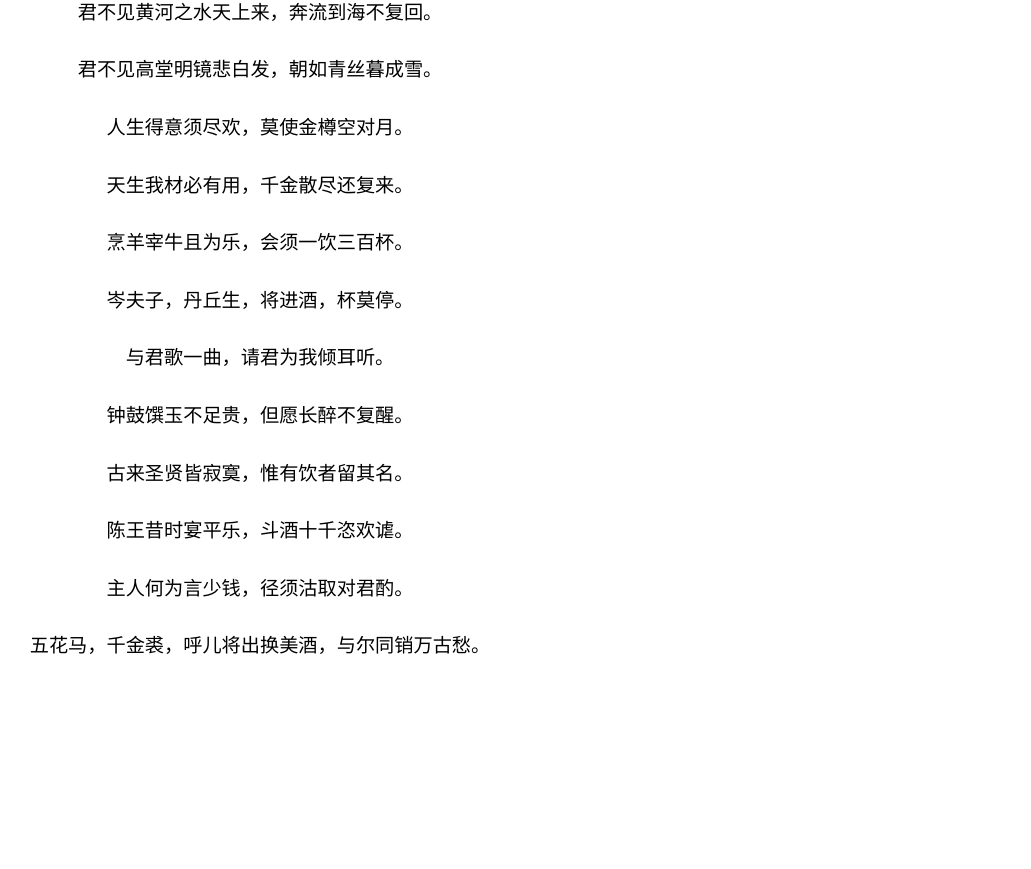
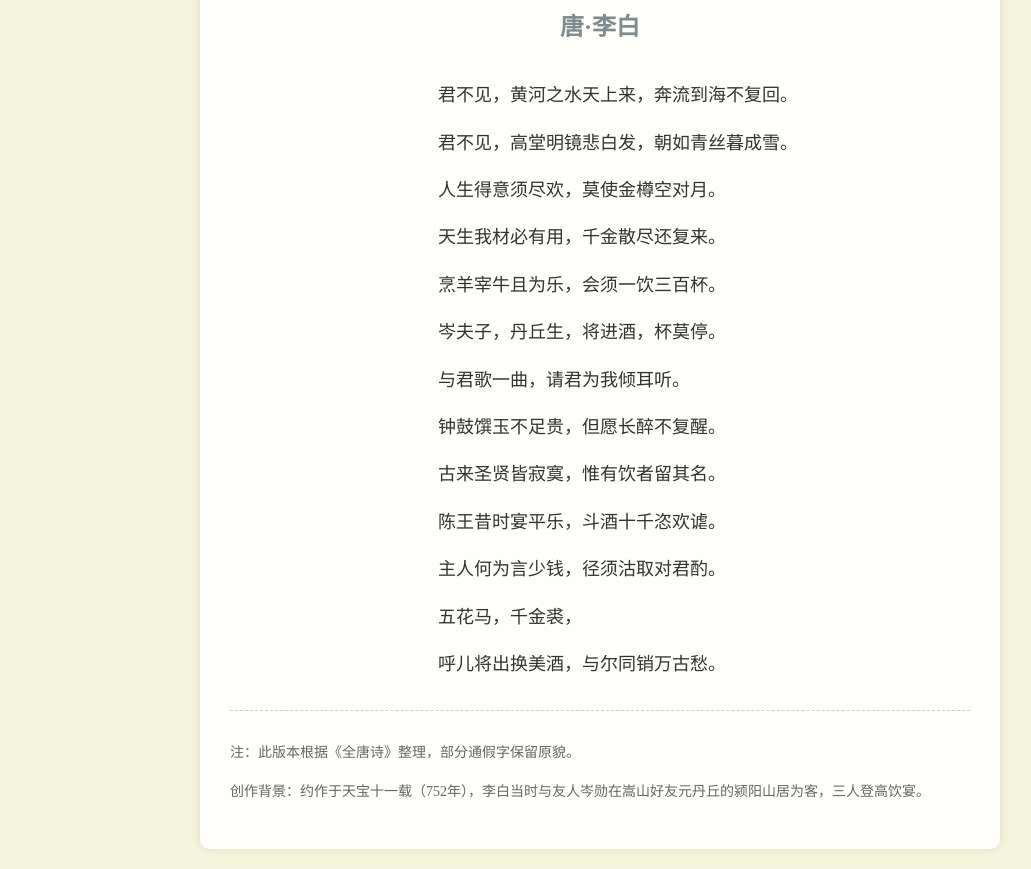
Before and after one commit to trancedj2022/deno-web, a plain HTML site: page index.html in a window 1280 px wide. Shown: the part 133-1002 px from the top of the page, without its empty margins (40-1071 px from the left). Before the commit the page ends 818 px from the top, so only its background shows below. Drawn offline with Linux system fonts and the light colour scheme.

Commit message:
index.html

```diff
--- a/index.html
+++ b/index.html
@@ -1,43 +1,86 @@
 <!DOCTYPE html>
 <html lang="zh-CN">
+
 <head>
     <meta charset="UTF-8">
     <meta name="viewport" content="width=device-width, initial-scale=1.0">
-  <title>将进酒</title>
+    <title>李白《将进酒》</title>
     <style>
         body {
-      margin: 0;
-      padding: 0;
-      font-family: 'SimSun', serif;
+            font-family: "宋体", SimSun, "楷体", KaiTi, serif;
+            max-width: 800px;
+            margin: 0 auto;
+            padding: 20px;
+            line-height: 1.8;
+            background-color: #f5f5dc;
+            color: #333;
+        }
+
+        .container {
+            background-color: rgba(255, 255, 255, 0.9);
+            padding: 30px;
+            border-radius: 10px;
+            box-shadow: 0 0 10px rgba(0, 0, 0, 0.1);
+        }
+
+        h1 {
+            text-align: center;
+            color: #2c3e50;
+            margin-bottom: 10px;
+        }
+
+        h2 {
+            text-align: center;
+            color: #7f8c8d;
+            margin-top: 0;
+            margin-bottom: 30px;
+        }
+
+        .poem-content {
+            font-size: 18px;
+            margin: 0 auto;
+            width: fit-content;
+        }
+
+        .poem-content p {
+            margin: 15px 0;
+            text-indent: 2em;
+        }
+
+        .highlight {
+            color: #c0392b;
+            font-weight: bold;
+        }
+
+        .annotation {
+            font-size: 14px;
+            color: #666;
+            margin-top: 30px;
+            border-top: 1px dashed #ccc;
+            padding-top: 15px;
+        }
+
+        @media (max-width: 480px) {
             body {
-      background: url('https://source.unsplash.com/1600x900/?nature,water,mountains') no-repeat center center fixed;
-      background-size: cover;
-      color: #fff;
-      display: flex;
-      justify-content: center;
-      align-items: center;
-      height: 100vh;
-      text-shadow: 2px 2px 4px rgba(0, 0, 0, 0.8);
+                padding: 10px;
+                font-size: 16px;
             }
-    .poem {
-      max-width: 600px;
-      text-align: center;
-      line-height: 2;
+
+            .poem-content {
+                font-size: 16px;
             }
-    h1 {
-      font-size: 2.5rem;
-      margin-bottom: 20px;
-    }
-    p {
-      font-size: 1.2rem;
         }
     </style>
 </head>
+
 <body>
-  <div class="poem">
+    <div class="container">
         <h1>将进酒</h1>
-    <p>君不见黄河之水天上来，奔流到海不复回。</p>
-    <p>君不见高堂明镜悲白发，朝如青丝暮成雪。</p>
+        <h2>唐·李白</h2>
+
+        <div class="poem-content">
+            <p>君不见，黄河之水天上来，奔流到海不复回。</p>
+            <p>君不见，高堂明镜悲白发，朝如青丝暮成雪。</p>
             <p>人生得意须尽欢，莫使金樽空对月。</p>
             <p>天生我材必有用，千金散尽还复来。</p>
             <p>烹羊宰牛且为乐，会须一饮三百杯。</p>
@@ -47,7 +90,15 @@
             <p>古来圣贤皆寂寞，惟有饮者留其名。</p>
             <p>陈王昔时宴平乐，斗酒十千恣欢谑。</p>
             <p>主人何为言少钱，径须沽取对君酌。</p>
-    <p>五花马，千金裘，呼儿将出换美酒，与尔同销万古愁。</p>
+            <p>五花马，千金裘，</p>
+            <p>呼儿将出换美酒，与尔同销万古愁。</p>
+        </div>
+
+        <div class="annotation">
+            <p>注：此版本根据《全唐诗》整理，部分通假字保留原貌。</p>
+            <p>创作背景：约作于天宝十一载（752年），李白当时与友人岑勋在嵩山好友元丹丘的颍阳山居为客，三人登高饮宴。</p>
+        </div>
     </div>
 </body>
+
 </html>
```
Lines whose indentation alone changed are shown as unchanged.
